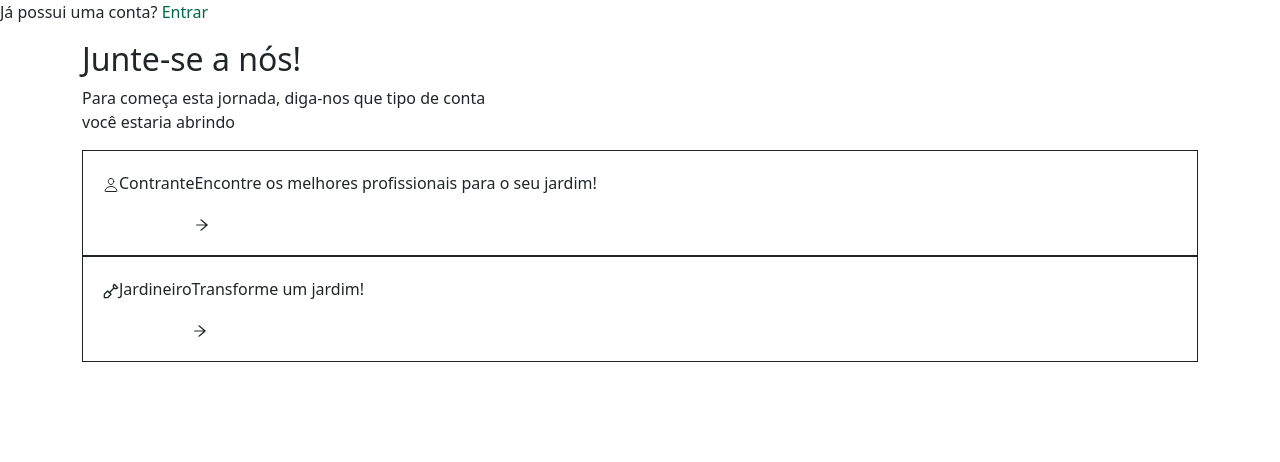
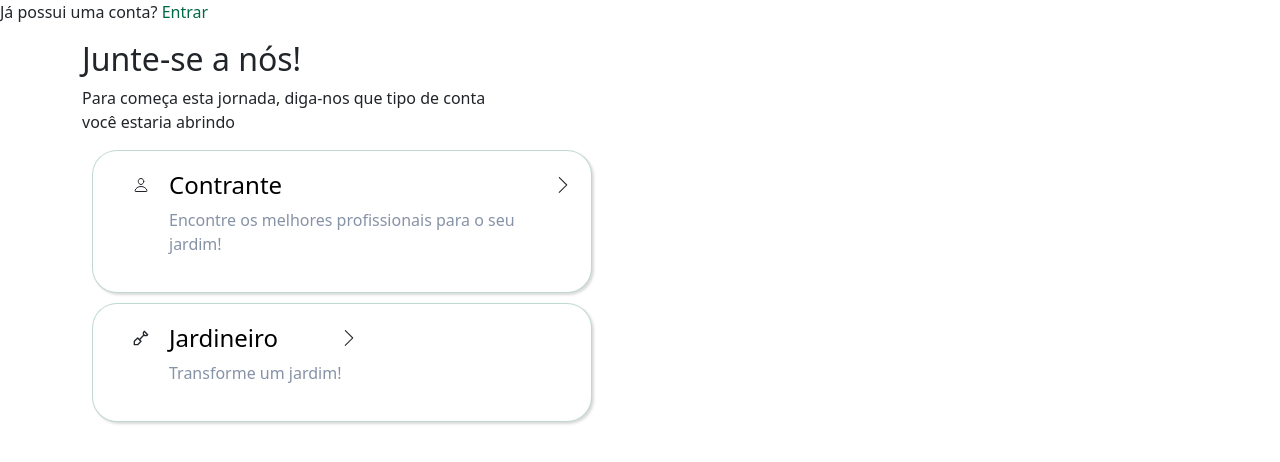
Before and after one commit to sejaumbu/seja-umbu, a React (Vite) app: page / in a window 1280 px wide. Shown: the top 462 px of the page. Built offline with nearby package versions, Linux system fonts and the light colour scheme.

Commit message:
add: estilo

```diff
--- a/src/components/ConteudoDireito1/ConteudoDireito1.jsx
+++ b/src/components/ConteudoDireito1/ConteudoDireito1.jsx
@@ -2,6 +2,8 @@ import './conteudoDireito.css';
 import { IoPersonOutline } from "react-icons/io5";
 import { AiOutlineArrowRight } from "react-icons/ai";
 import { LuShovel } from "react-icons/lu";
+import { SlArrowRight } from "react-icons/sl";
+
 
 import Botao from './botao/Botao';
 
@@ -19,14 +21,16 @@ export default function ConteudoDireito1() {
 
                 <Botao
                     icone={<IoPersonOutline />} conta="Contrante"
-                    descricao="Encontre os melhores profissionais para o seu jardim!" avanca={<AiOutlineArrowRight />}
+                    descricao="Encontre os melhores profissionais para o seu jardim!"
+                    avanca={<SlArrowRight />}
                 />
 
 
 
                 <Botao
                     icone={<LuShovel />} conta="Jardineiro"
-                    descricao="Transforme um jardim!" avanca={<AiOutlineArrowRight />}
+                    descricao="Transforme um jardim!"
+                    avanca={<SlArrowRight />}
                     // path= "/loginJardineiro"
                 />
 
--- a/src/components/ConteudoDireito1/botao/Botao.jsx
+++ b/src/components/ConteudoDireito1/botao/Botao.jsx
@@ -10,19 +10,22 @@ export default function Botao(props) {
   // dentro da div onclick={divClicavel}
 
   return (
-    <div className="conteudoInteiro" >
-      <div className='botaoTipoConta'>
-            <div className='iconesTipoConta'>
-              <span>{props.icone}</span>
-              <p>{props.conta}</p>
-            </div>
-            <div className="descricao">
-              <p>{props.descricao}</p>
-              <span className='avanca'>{props.avanca}</span>
-            </div>
+    <div className="botaoCompleto">
+      <aside>
+        <span className='iconeTipoConta'>{props.icone}</span>
+      </aside>
+      <div className="descricaoTexto">
+        <h4>{props.conta}</h4>
+        <p>{props.descricao}</p>
+      </div>
+      <div className="simboloAvancar">
+        <span className='avanca'>{props.avanca}</span>
+
       </div>
     </div>
 
 
+
+
   )
 }
--- a/src/components/ConteudoDireito1/botao/botao.css
+++ b/src/components/ConteudoDireito1/botao/botao.css
@@ -1,12 +1,32 @@
-.iconesTipoConta{
+.botaoCompleto{
+    box-shadow: rgba(0, 0, 0, 0.15) 1.95px 1.95px 2.6px;
     display: flex;
+    padding: 20px;
+    border-radius: 25px;
+    background-color: #FFFFFF;
+    margin: 10px;
+    width: 500px;
+    border: 1px solid rgba(0, 104, 69, 0.25);
+    cursor: pointer;
 }
 
-.botaoTipoConta {
-    display: flex;
-    padding:20px;
+.descricaoTexto h4{
+color: #000;
+
+;
 }
 
-.conteudoInteiro{
-    border: 1px solid;
+.descricaoTexto p{
+    color: #8692A6;
 }
+
+
+
+.simboloAvancar{
+    display: flex;
+    justify-content: flex-end;
+}
+
+.iconeTipoConta{
+    margin: 20px;
+}
```
